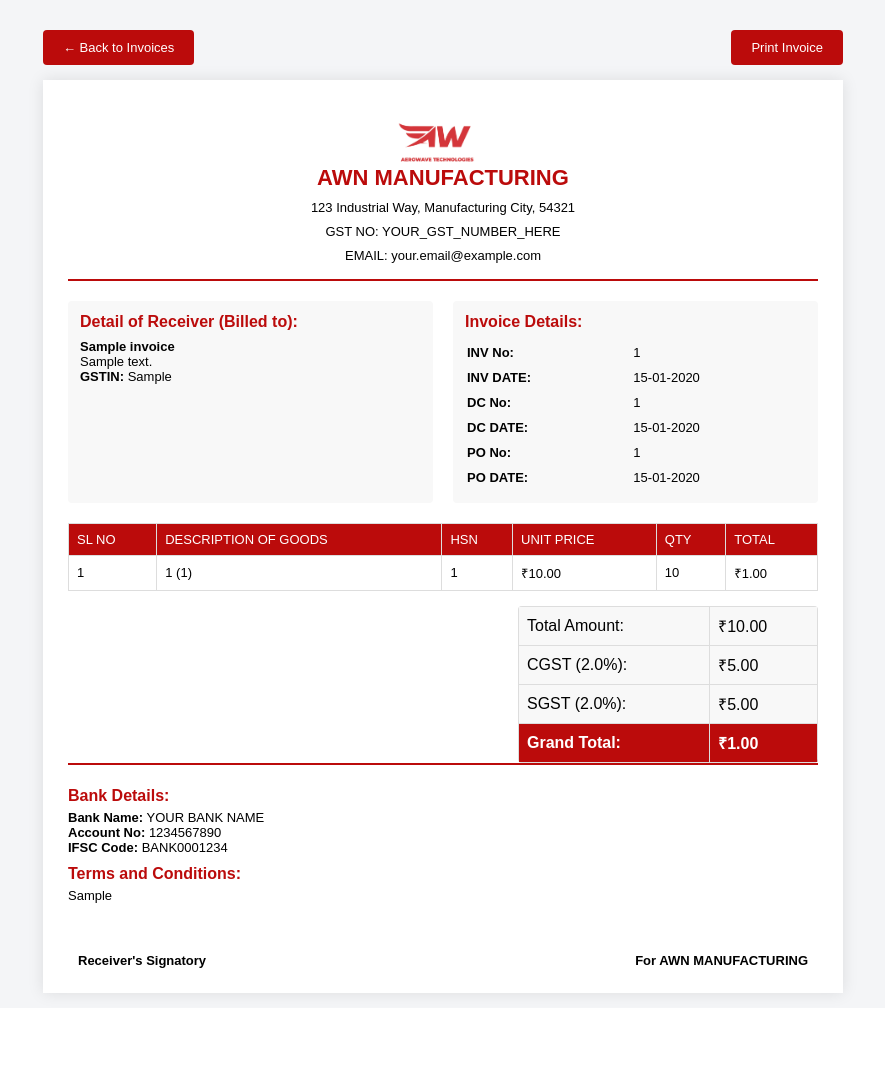
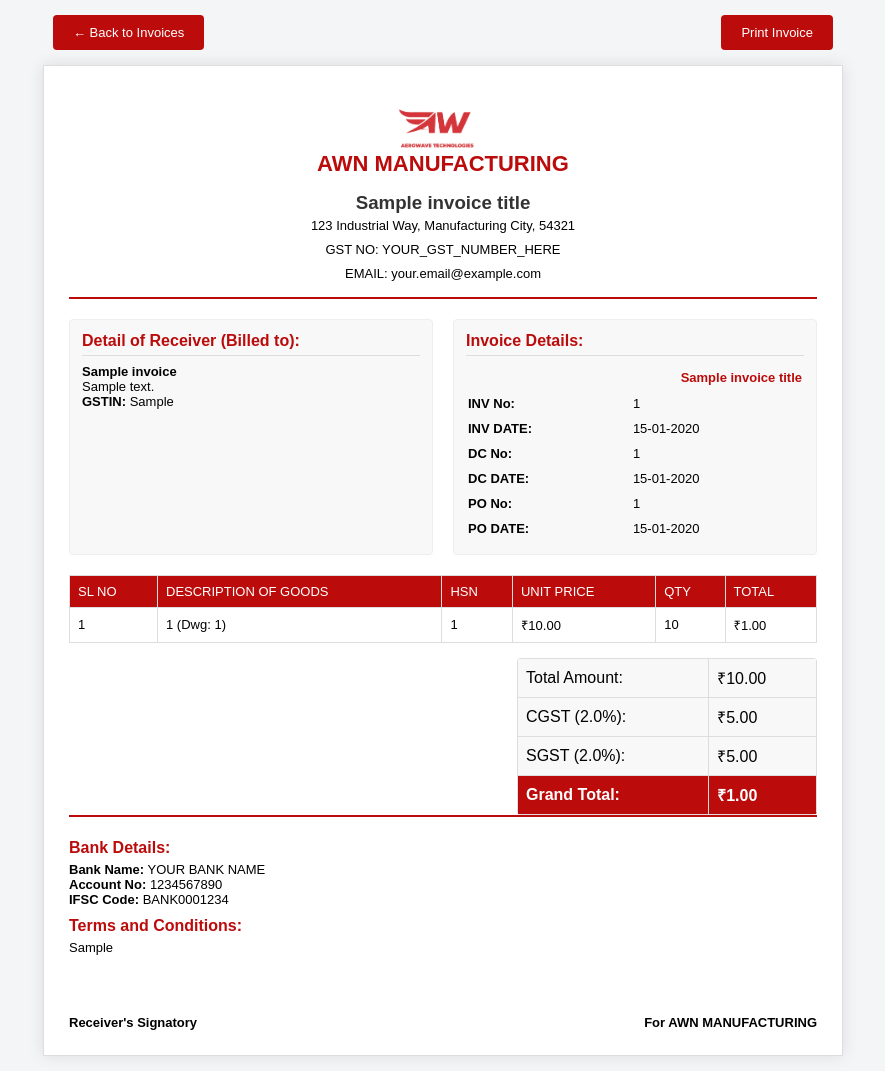
Before and after one commit to kumodaka/New_erp_setup, a Flask app: template templates/invoice/print_invoice.html in a window 1280 px wide. Shown: the whole page, without its empty margins (197-1082 px from the left). Before the commit the page ends 1004 px from the top, so only its background shows below. Run offline with Flask 3, Linux system fonts and the light colour scheme; the template is opened without the code that fills it: most values are stand-ins (such as "Sample title", 1, 10 or a date in 2020).

```diff
--- a/templates/invoice/print_invoice.html
+++ b/templates/invoice/print_invoice.html
@@ -1,8 +1,7 @@
-<!-- templates/invoice/print_invoice.html -->
 <!DOCTYPE html>
 <html>
 <head>
-    <title>Invoice - {{ invoice.invoice_number }}</title>
+    <title>{{ invoice_title }} - {{ invoice.invoice_number }}</title>
     <style>
         * {
             margin: 0;
@@ -17,19 +16,13 @@
             height: 60px;
             margin-right: 15px;
         }
-        .logo-container {
-            text-align: center;
-            margin-bottom: 15px;
-            display: flex;
-            align-items: center;
-            justify-content: center;
-        }
         .invoice-container {
             max-width: 800px;
             margin: 15px auto;
             padding: 25px;
             box-shadow: 0 0 15px rgba(0,0,0,0.1);
             background: #fff;
+            border: 1px solid #ddd;
         }
         .company-header {
             text-align: center;
@@ -59,6 +52,7 @@
         .client-details, .invoice-details {
             padding: 12px;
             background: #f8f8f8;
+            border: 1px solid #eee;
             border-radius: 4px;
             font-size: 13px;
         }
@@ -66,6 +60,8 @@
             color: #bb0b0b;
             margin-bottom: 8px;
             font-size: 16px;
+            border-bottom: 1px solid #ddd;
+            padding-bottom: 5px;
         }
         .invoice-details table {
             width: 100%;
@@ -128,9 +124,9 @@
         }
         .signatures {
             margin-top: 40px;
+            padding-top: 20px;
             display: flex;
             justify-content: space-between;
-            padding: 10px 10px 0 10px;
             font-size: 13px;
             font-weight: bold;
         }
@@ -142,17 +138,17 @@
             border-radius: 4px;
             cursor: pointer;
             font-size: 13px;
-            margin-top: 15px;
             transition: background 0.3s ease;
             text-decoration: none;
             display: inline-block;
         }
-        .page-header {
+        .page-controls {
             display: flex;
             justify-content: space-between;
             align-items: center;
             max-width: 800px;
             margin: 15px auto 0 auto;
+            padding: 0 10px;
         }
         @media print {
             .no-print { display: none; }
@@ -162,7 +158,7 @@
     </style>
 </head>
 <body>
-    <div class="page-header no-print">
+    <div class="page-controls no-print">
         <a href="{{ url_for('invoices.view_invoices') }}" class="btn">&larr; Back to Invoices</a>
         <button class="btn" onclick="window.print()">Print Invoice</button>
     </div>
@@ -172,6 +168,7 @@
              <img src="{{ url_for('static', filename='images/logo.png') }}" alt="Company Logo" class="logo">
             <!-- ### TODO: Replace with your actual company details ### -->
             <h1>AWN MANUFACTURING</h1>
+            <h3 style="margin-top: 10px; font-weight: bold; color: #333;">{{ invoice_title }}</h3>
             <p>123 Industrial Way, Manufacturing City, 54321</p>
             <p>GST NO: YOUR_GST_NUMBER_HERE</p>
             <p>EMAIL: your.email@example.com</p>
@@ -187,6 +184,9 @@
             <div class="invoice-details">
                 <h3>Invoice Details:</h3>
                 <table>
+                     <tr>
+                        <td colspan="2" style="text-align: right; font-weight: bold; color: #bb0b0b; padding-bottom: 5px;">{{ invoice_title }}</td>
+                    </tr>
                     <tr>
                         <td><strong>INV No:</strong></td>
                         <td>{{ invoice.invoice_number }}</td>
@@ -230,7 +230,7 @@
                 {% for item in items %}
                 <tr>
                     <td>{{ loop.index }}</td>
-                    <td>{{ item.part_number }} ({{ item.drawing_number }})</td>
+                    <td>{{ item.part_number }} (Dwg: {{ item.drawing_number }})</td>
                     <td>{{ item.hsn_number or 'N/A' }}</td>
                     <td>₹{{ "%.2f"|format(item.unit_price) }}</td>
                     <td>{{ item.quantity }}</td>
@@ -280,7 +280,6 @@
                 <div>For AWN MANUFACTURING</div>
             </div>
         </div>
-
     </div>
 </body>
 </html>
```
Also changed, not shown: api/invoices.py (+14 -1 lines), templates/invoice/view_invoices.html (+8 -2 lines).
